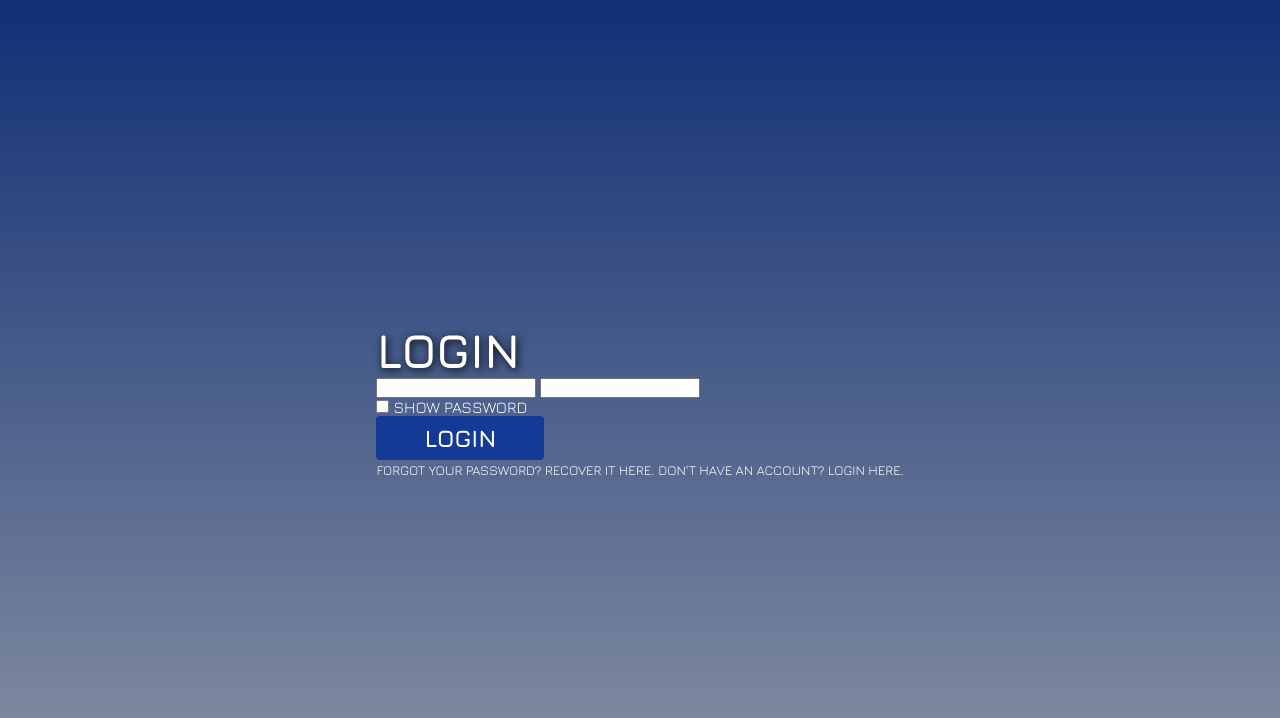
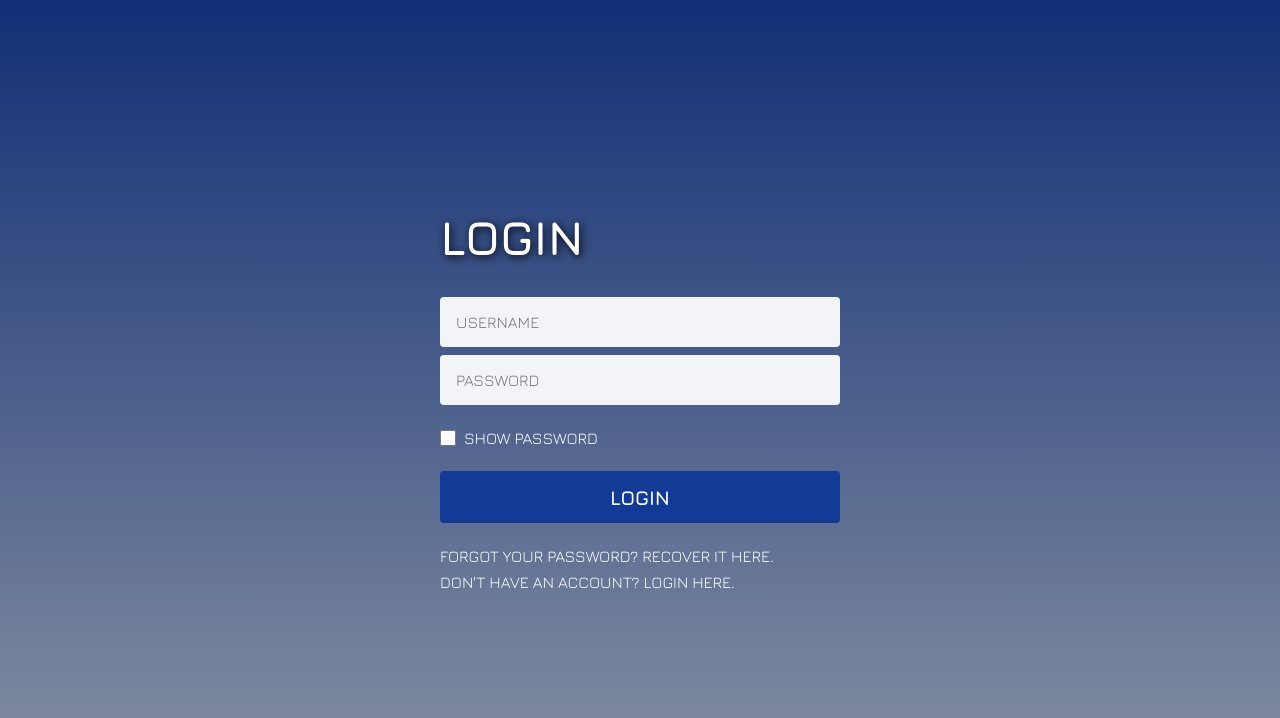
Before and after one commit to alexgeracaotech/logger-system-of-a-down, a plain HTML site: page src/pages/login.html in a window 1280 px wide. Drawn offline with nearby package versions, Linux system fonts and the light colour scheme.

Commit message:
styling the login screen

```diff
--- a/src/pages/login.html
+++ b/src/pages/login.html
@@ -11,14 +11,18 @@
       rel="stylesheet"
       href="../styles/global.css"
     />
+    <link
+      rel="stylesheet"
+      href="../styles/form.css"
+    />
     <title>Logger System</title>
   </head>
   <body>
     <form>
       <h1>login</h1>
       <div class="inputs">
-        <input type="text" />
-        <input type="password" />
+        <input type="text" placeholder="username" />
+        <input type="password" placeholder="password" />
       </div>
       <div class="show">
         <input id="checkbox" type="checkbox" />
--- /dev/null
+++ b/src/styles/form.css
@@ -0,0 +1,52 @@
+
+form {
+  width: 25rem;
+  display: flex;
+  flex-direction: column;
+  gap: 1.5rem;
+
+  .inputs {
+
+    input {
+      width: 100%;
+      font-size: 1rem;
+      padding: 1rem;
+      background-color: #FFFE;
+      color: #000;
+      outline: none;
+      border: none;
+      border-radius: 0.25rem;
+      margin-top: 0.5rem;
+    }
+  }
+
+  .show {
+    display: flex;
+    align-items: center;
+    gap: 0.5rem;
+
+    input {
+      width: 1rem; height: 1rem;
+      cursor: pointer;
+
+      &:checked {
+        accent-color: #133A95;
+      }
+    }
+  }
+
+  button {
+    font-size: 1.25rem;
+    padding: 0.9rem 0;
+  }
+
+  .recovery {
+    display: flex;
+    flex-direction: column;
+    gap: 0.5rem;
+
+    small {
+      font-size: 1rem;
+    }
+  }
+}
```
